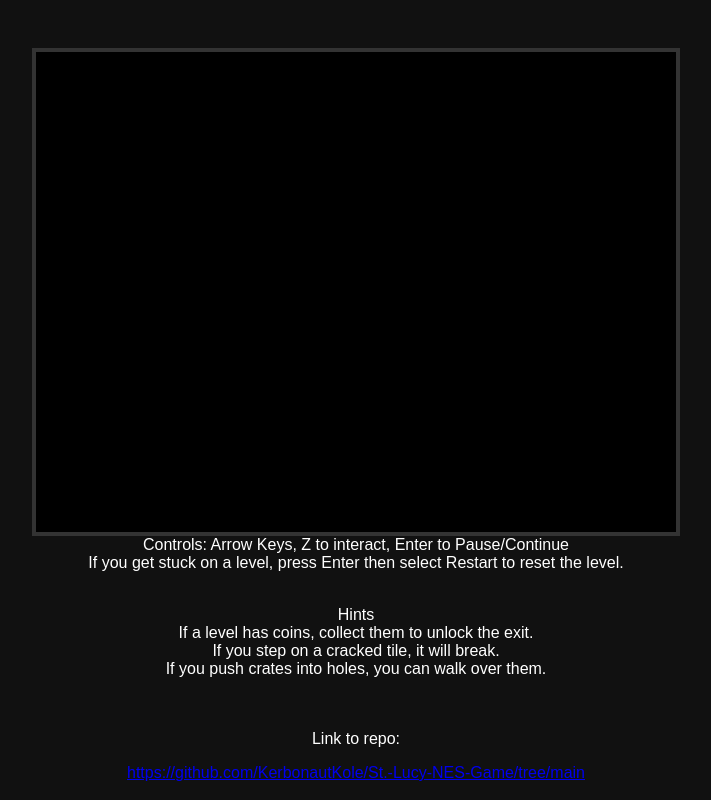
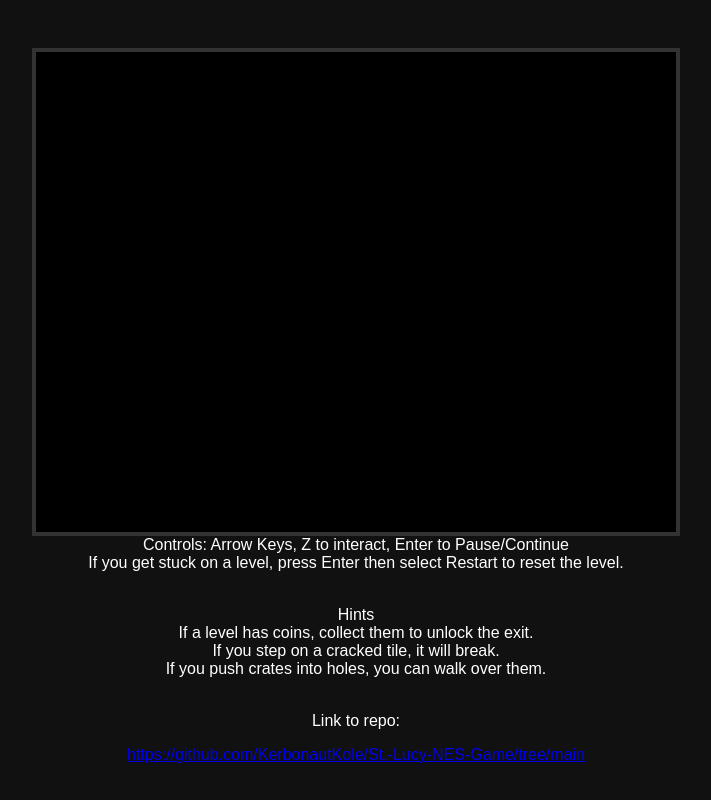
Before and after one commit to KerbonautKole/St.-Lucy-NES-Game, a plain HTML site: page index.html in a window 1280 px wide. Shown: the whole page, without its empty margins (284-995 px from the left). Drawn offline with Linux system fonts and the light colour scheme.

Commit message:
Edit link formatting

```diff
--- a/index.html
+++ b/index.html
@@ -44,7 +44,7 @@
     <script src="https://cdn.emulatorjs.org/stable/data/loader.js"></script>
     <h>Controls: Arrow Keys, Z to interact, Enter to Pause/Continue<br>If you get stuck on a level, press Enter then select Restart to reset the level.</h>
     <p><br>Hints<br>If a level has coins, collect them to unlock the exit.<br>If you step on a cracked tile, it will break.<br>If you push crates into holes, you can walk over them.</p>
-    <p><br><br>Link to repo: </p>
+    <p><br>Link to repo: </p>
     <a href="https://github.com/KerbonautKole/St.-Lucy-NES-Game/tree/main" target="_blank">https://github.com/KerbonautKole/St.-Lucy-NES-Game/tree/main</a>
 </body>
 </html>
```
